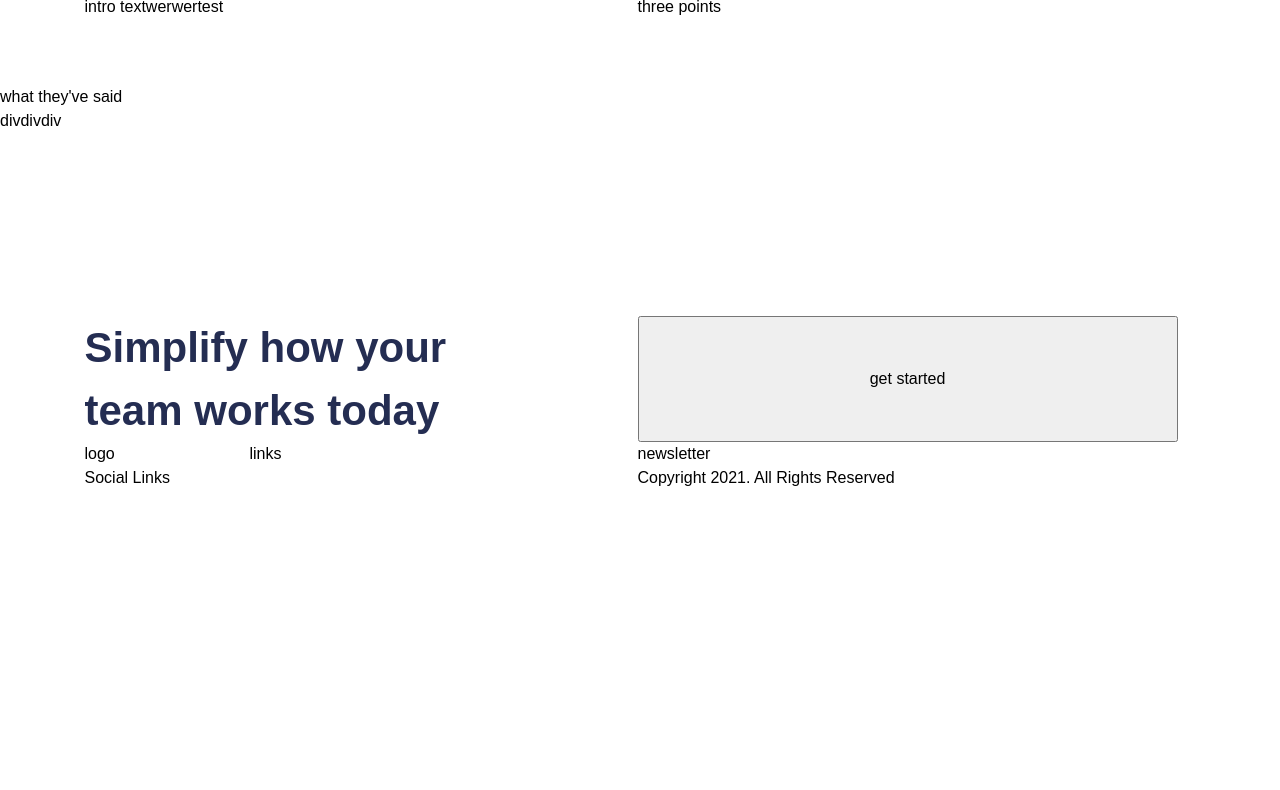
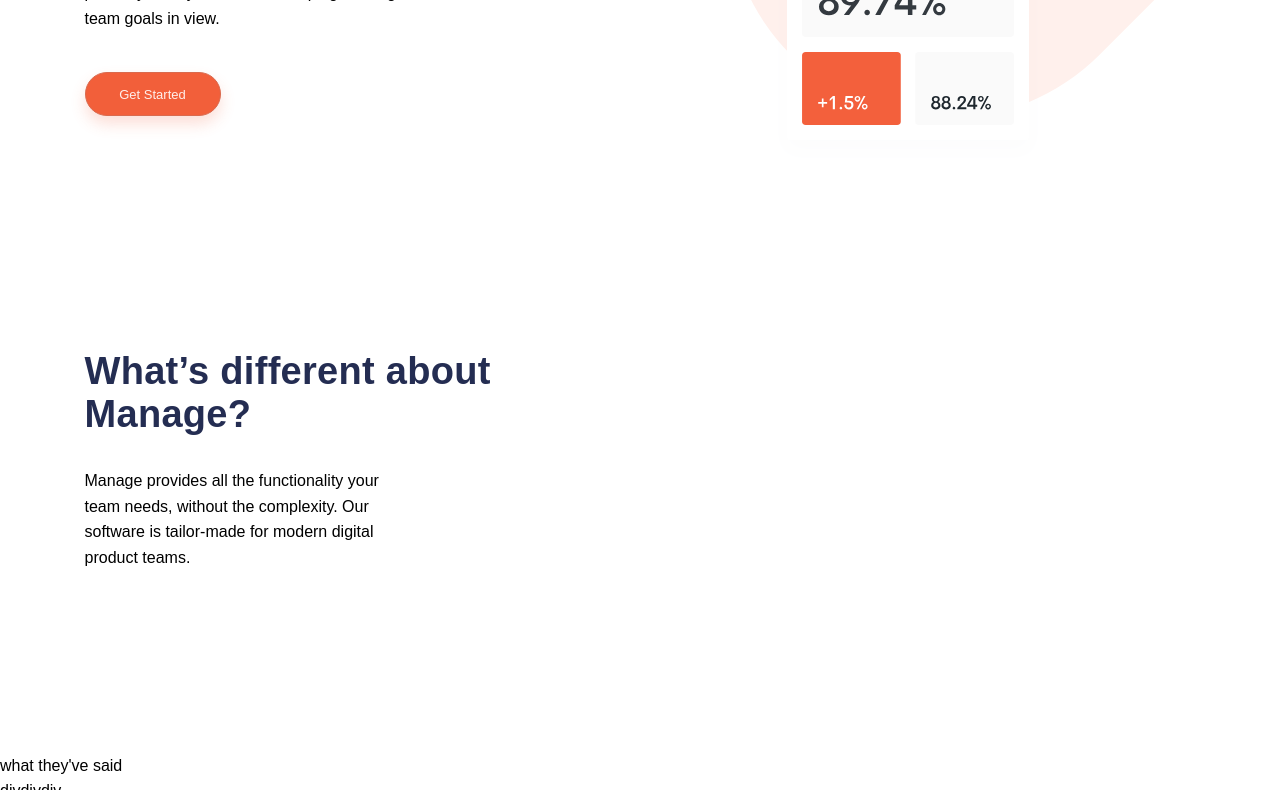
Before and after one commit to isy-creates/fe-manage-landing-page, a website: page index.html in a window 1280 px wide. Shown: the part 554-1344 px from the top of the page. Before the commit the page ends 1044 px from the top, so only its background shows below. Drawn offline with Linux system fonts and the light colour scheme; a web font is replaced by a local one.

Commit message:
finished Navigation & Hero Section

```diff
--- a/index.html
+++ b/index.html
@@ -10,6 +10,7 @@
 
 </head>
 <body class="template-with-one-column">
+
   <header class="header with-large-container">
     <img src="src/images/logo.svg" alt="" class="header__logo">
     <div class="hamburger-menu">
@@ -24,19 +25,24 @@
       <a href="" class="navigation__link">Careers</a>
       <a href="" class="navigation__link">Community</a>
     </nav>
+    <button class="navigation__button button button--primary">Get Started</button>
   </header>
   <main>
     <section class="hero section has-grid with-large-container">
-      <img src="#" alt="Bild" class="image">
-      <div>
+      <img src="src/images/illustration-intro.svg" alt="Bild" class="hero__illustration">
+      <article class="hero__text">
         <h1>Bring everyone together to build better products.</h1>
-      </div>
+        <p class="intro">Manage makes it simple for software teams to plan day-to-day tasks while keeping the larger team goals in view.</p>
+        <button class="hero__button button button--primary">Get Started</button>
+      </article>
     </section>
 
     <section class="section has-grid with-large-container">
-      <div>intro textwerwertest</div>
-      <div>three points</div>
-    </section>
+      <article>
+        <h2>What’s different about Manage?</h2>
+        <p>Manage provides all the functionality your team needs, without the complexity. Our software is tailor-made for modern digital product teams. </p>
+      </article>
+       </section>
 
     <section class="section">
       <div>what they've said</div>
@@ -64,16 +70,13 @@
   Get Started
 
 
-  Manage makes it simple for software teams to plan day-to-day
-  tasks while keeping the larger team goals in view.
+
 
   Get Started
 
-  What’s different about Manage?
 
-  Manage provides all the functionality your team needs, without
-  the complexity. Our software is tailor-made for modern digital
-  product teams.
+
+
 
   01
   Track company-wide progress
--- a/src/styles/abstracts/_variables.scss
+++ b/src/styles/abstracts/_variables.scss
@@ -20,8 +20,8 @@
 // =============================================================================
 
 //Font-Sizes
-$font-size-h1:                                 clamp(#{$size-l}, #{"2.0117rem + 2.0888vw"}, #{$size-xxl});
-$font-size-h2:                                 clamp(#{size-m}, #{"5.7324rem + -3.1332vw"}, #{size-l});
+$font-size-h1:                                 clamp(#{rem(40px)}, #{"1.8906rem + 2.7083vw"}, #{rem(53px)});
+$font-size-h2:                                 clamp(#{rem(29px)}, #{"1.3906rem + 1.8750vw"}, #{rem(38px)});
 $font-size-h3:                                 rem(42px);
 $font-size-h4:                                 rem(42px);
 $font-size-h5:                                 rem(42px);
@@ -43,18 +43,21 @@
 $sidebar-size:                      rem(540px);
 
 
-$section-gap:                       rem(48px); //Set 0 if none is needed
-$section-gap-desktop:               rem(66px); //Set 0 if none is needed
+$section-gap:                       rem(19px); //Set 0 if none is needed
+$section-gap-desktop:               rem(91px); //Set 0 if none is needed
 
 //container sizes
-$container-is-wide:                 1111px;
+$container-is-wide:                 1111px; //Max container size on Desktop
+$container-is-small:                 437px; // Max container size von Tablet
 
 // =============================================================================
 // Colors
 // =============================================================================
 
 $primary-color:                   hsl(12, 88%, 59%);
+$primary-light-color:             hsl(13, 100%, 96%);
 $secondary-color:                 hsl(228, 39%, 23%);
+$secondary-light-color:           hsl(0, 0%, 98%);
 
 $text-color:                      hsl(227, 12%, 61%);
 $headline-color:                  $secondary-color;
@@ -67,7 +70,7 @@
 // UI
 // =============================================================================
 
-$border-radius:                      5px;
+$border-radius:                     rem(44px);
 $line-color:                        $background-color;
 $box-shadow:                        0 1px 3px 0 rgba(0, 0, 0, .1);
 
--- /dev/null
+++ b/src/styles/components/_button.scss
@@ -0,0 +1,33 @@
+.button {
+  background-image: none;
+  border-radius: $border-radius;
+  border:none;
+  font: 400 rem(13) $body-copy-font-family;
+  line-height: 1.2;
+  width: rem(136);
+  height: rem(44px);
+  transition: all .3s ease-in-out;
+
+  &--primary {
+    background-color: $primary-color;
+    color: $primary-light-color;
+    border: 1px solid #D96A4E;
+    box-shadow: 0 8px 15px 0 rgba($primary-color, .2);
+
+    &:hover {
+      background-color: #FC8E77;
+      transition: all .3s ease-in-out;
+      box-shadow: 0 8px 15px 0 rgba($primary-light-color, .2);
+    }
+  }
+
+  &--secondary {
+    background-color: #fff;
+    color: $primary-color;
+
+    &:hover {
+      color: $primary-light-color;
+      transition: all .3s ease-in-out;
+    }
+  }
+}
--- a/src/styles/components/_hero.scss
+++ b/src/styles/components/_hero.scss
@@ -1,9 +1,32 @@
 .hero {
-  .image {
+  position: relative;
+  &__illustration {
+
+    width: 100%;
+    //max-height: rem(285px);
+    margin: 0 auto;
 
     @include change-at('tablet') {
+      max-height: rem(500);
       grid-column: 2;
       grid-row: 1;
     }
   }
+
+  &__text {
+    align-self: center;
+  }
+
+  &__button {
+    display: block;
+    margin: 0 auto;
+
+    @include change-at('tablet') {
+      margin-left: 0;
+    }
+  }
+
+  &.section {
+    padding-top: 0;
+  }
 }
--- a/src/styles/components/_navigation.scss
+++ b/src/styles/components/_navigation.scss
@@ -17,4 +17,12 @@
       color: $text-color;
     }
   }
+
+  &__button {
+    display: none;
+
+    @include change-at('tablet') {
+      display: block;
+    }
+  }
 }
--- a/src/styles/global/_base.scss
+++ b/src/styles/global/_base.scss
@@ -1,3 +1,16 @@
 body {
+  background-image: url('../images/bg-tablet-pattern.svg');
+  background-repeat: no-repeat;
+  background-position: right -30vw top -10vw;
+  background-size: 120%;
 
+  @include change-at('mobile') {
+    background-size: 93%;
+    background-position: right -18vw top -31vw;
+  }
+
+  @include change-at('desktop') {
+    background-position: 156% -15%;
+    background-size: auto;
+  }
 }
--- a/src/styles/global/_typography.scss
+++ b/src/styles/global/_typography.scss
@@ -4,8 +4,21 @@
 
 body {
   font-family: $body-copy-font-family;
-  font-size: $body-copy;
-  line-height: 1.5;
+  font-size: rem(14px);
+  line-height: 2;
+
+  @include change-at('tablet') {
+    font-size: $body-copy;
+    line-height: 1.6;
+  }
+}
+
+h1, h2, h3, h4, h5, h5, p {
+  text-align: center;
+
+  @include change-at('tablet') {
+    text-align: left;
+  }
 }
 
 h1, h2, h3, h4, h5, h5 {
@@ -15,24 +28,48 @@
 
 h1 {
   font-size: $font-size-h1;
+  letter-spacing: -1px;
+  line-height: 1.2;
+  margin-bottom: rem(8);
+
+  @include change-at('tablet') {
+    letter-spacing: 0;
+    margin-bottom: rem(32);
+  }
 }
 
 h2 {
   font-size: $font-size-h2;
+  line-height: 1.55;
+  margin-bottom: rem(12px);
+
+  @include change-at('tablet'){
+    line-height: 1.15;
+    letter-spacing: .3px;
+    margin-bottom: rem(31px);
+  }
 }
 
 h3 {
   font-size: $font-size-h3;
 }
 
-h4 {
-  font-size: $font-size-h4;
+p {
+  max-width: rem(333);
+  margin: 0 auto;
+
+  @include change-at('desktop') {
+    margin-left: 0;
+  }
 }
 
-h5 {
-  font-size: $font-size-h5;
+.intro {
+  font-size: $body-copy;
+  line-height: 1.75;
+  margin-bottom: rem(29);
+
+  @include change-at('tablet'){
+    line-height: 1.65;
+    margin-bottom: rem(40);
+  }
 }
-
-h6 {
-  font-size: $font-size-h6;
-}
--- a/src/styles/grid/_container.scss
+++ b/src/styles/grid/_container.scss
@@ -11,10 +11,9 @@
 
 .with-large-container {
   @extend %container;
-  max-width: rem($container-is-wide);
-  padding: 0 $size-s;
+  max-width: rem($container-is-small);
 
-  @include change-at('tablet'){
-    padding: 0;
+  @include change-at('desktop') {
+    max-width: rem($container-is-wide);
   }
 }
--- a/src/styles/grid/_flex.scss
+++ b/src/styles/grid/_flex.scss
@@ -6,8 +6,14 @@
   display: flex;
 }
 
-@mixin flexbox-centered {
+@mixin flexbox-space-between-center {
   @extend %display-flex;
   justify-content: space-between;
   align-items: center;
 }
+
+@mixin flexbox-space-between-baseline {
+  @extend %display-flex;
+  justify-content: space-between;
+  align-items: center;
+}
--- a/src/styles/grid/_grid.scss
+++ b/src/styles/grid/_grid.scss
@@ -6,20 +6,11 @@
 
 .has-grid {
   display: grid;
-  gap: $grid-gap;
+  gap: 19px;
   //grid-template-columns: repeat(auto-fit, minmax($sidebar-size, 1fr));
 
   @include change-at('tablet') {
     grid-template-columns: minmax(auto, 436px) minmax(auto, 540px);
+    gap: $grid-gap;
   }
 }
-
-@include change-at('tablet') {
-  .is-tall {
-    grid-row: span 2 / auto;
-  }
-
-  .is-wide {
-    grid-column: span 2 / auto;
-  }
-}
--- a/src/styles/layout/_header.scss
+++ b/src/styles/layout/_header.scss
@@ -1,9 +1,11 @@
 .header {
-  @include flexbox-centered;
+  @include flexbox-space-between-baseline;
   margin-top: rem(40px);
+  padding: 0 rem(24);
 
   @include change-at('tablet') {
     margin-top: rem(72px);
+    padding: 0 rem(24) 0 0;
   }
 
   &__logo{
@@ -12,6 +14,7 @@
 
     @include change-at('tablet') {
       max-width: rem(146px);
+      align-self: flex-end;
     }
   }
 }
--- a/src/styles/main.scss
+++ b/src/styles/main.scss
@@ -3,6 +3,7 @@
 @import 'abstracts/rem-coverter';
 @import 'abstracts/variables';
 @import 'abstracts/border-radius';
+@import 'grid/breakpoints';
 
 //Globals
 // =============================================================================
@@ -12,7 +13,6 @@
 
 //Grid & Layout related
 // =============================================================================
-@import 'grid/breakpoints';
 @import 'grid/grid';
 @import 'grid/section';
 @import 'grid/container';
@@ -31,6 +31,7 @@
 // =============================================================================
 @import 'components/hamburger-menu';
 @import 'components/navigation';
+@import 'components/button';
 @import 'components/card';
 @import 'components/hero';
 
```
Also changed, not shown: dist/css/main.css.
